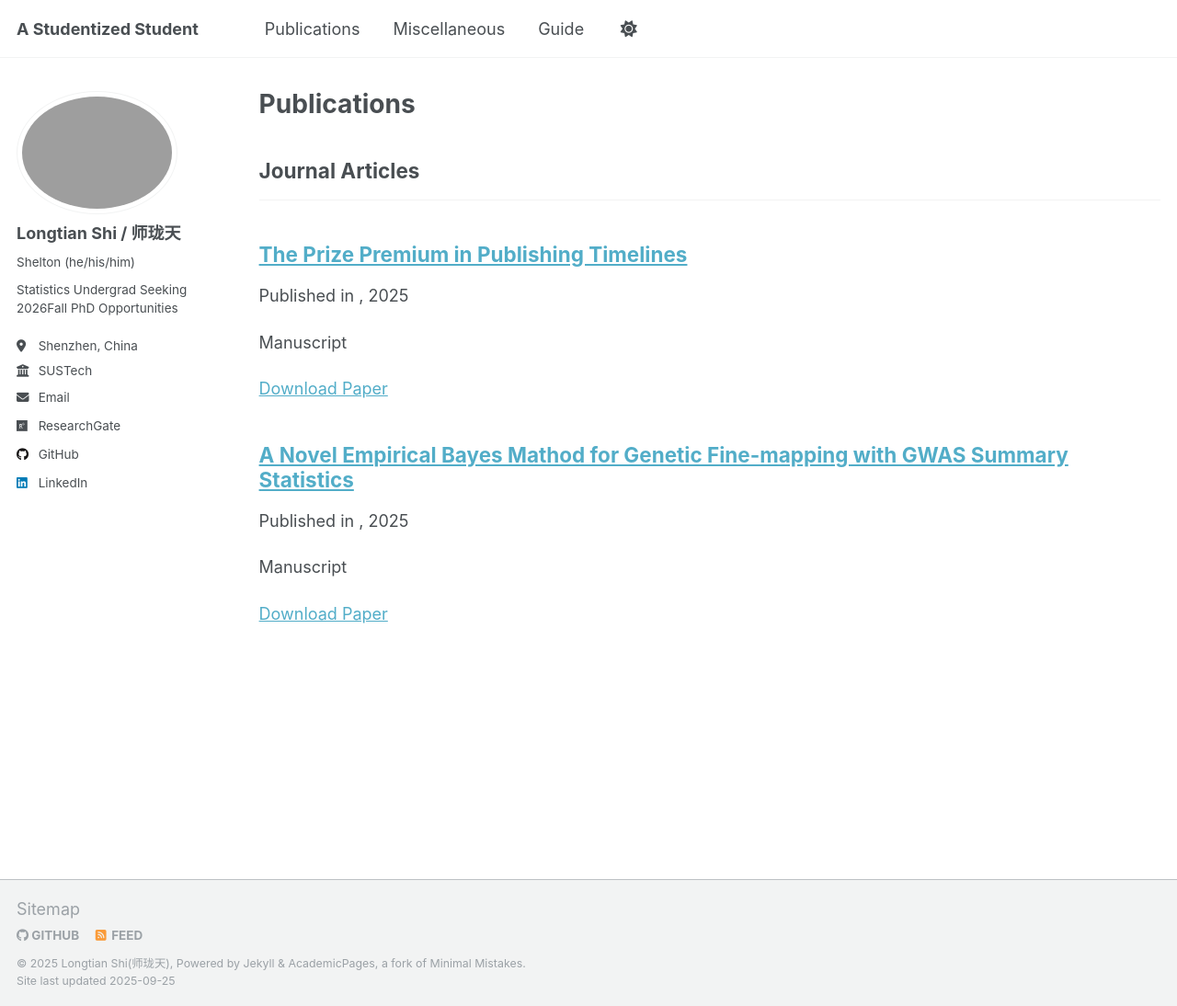
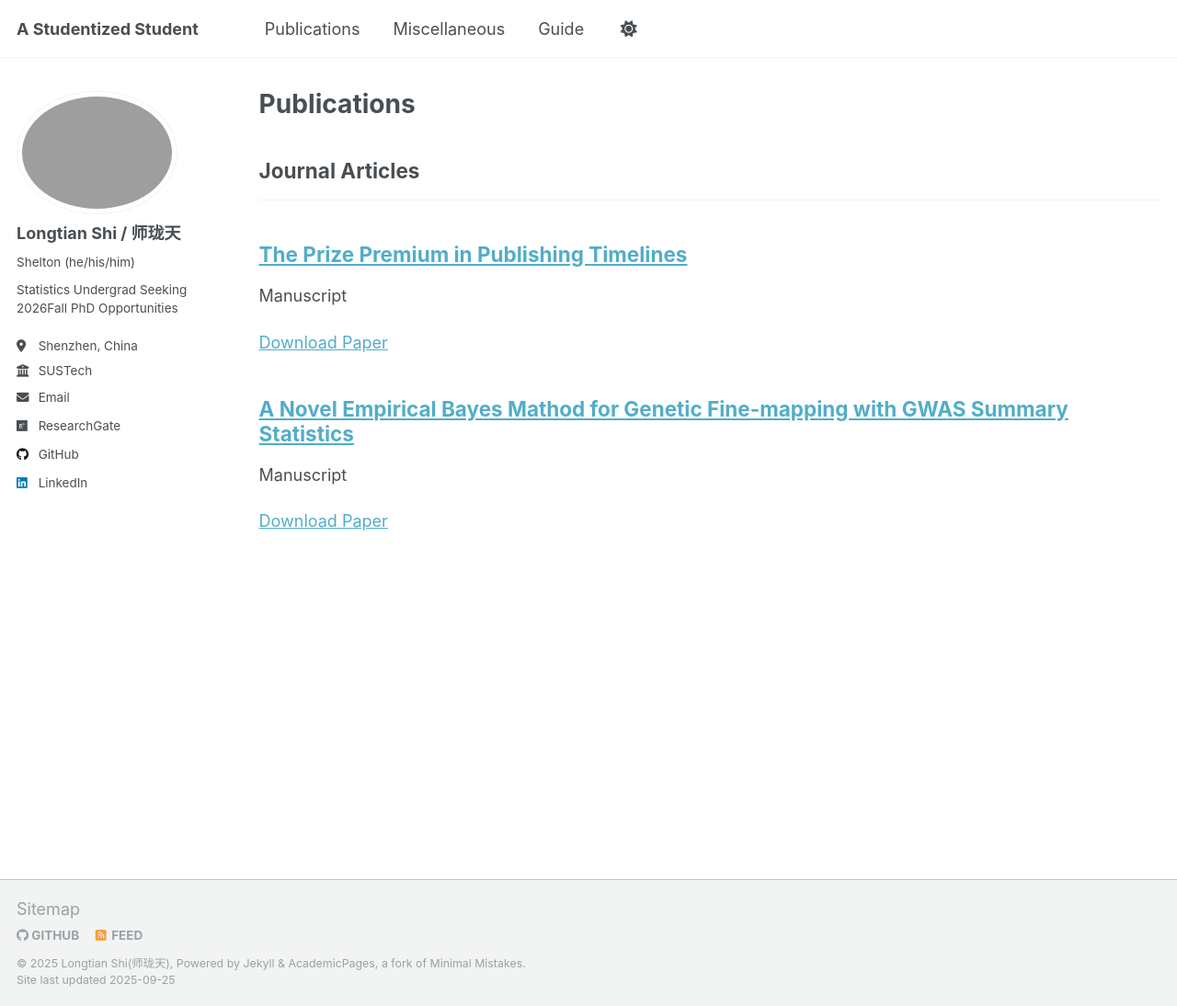
Before and after one commit to statslt/statslt.github.io, a Jekyll site: the page built from _pages/publications.html, in a window 1280 px wide and 1094 px high. Shown: the whole window at 92% size. Built offline with Jekyll 4.4.1, drawn with Linux system fonts in a browser that asks for light colours.

Commit message:
Update archive-single.html
Signed-off-by: shelton <124960483+statslt@users.noreply.github.com>

```diff
--- a/_includes/archive-single.html
+++ b/_includes/archive-single.html
@@ -41,7 +41,9 @@
         {% if post.collection == 'teaching' %}
           <p> {{ post.type }}, <i>{{ post.venue }}</i>, {{ post.date | default: "1900-01-01" | date: "%Y" }} </p>
         {% elsif post.collection == 'publications' %}
-          <p>Published in <i>{{ post.venue }}</i>, {{ post.date | default: "1900-01-01" | date: "%Y" }} </p>
+          {% if post.venue and post.venue != "" %}
+            <p>Published in <i>{{ post.venue }}</i>, {{ post.date | default: "1900-01-01" | date: "%Y" }} </p>
+          {% endif %}
         {% elsif post.date %}
          <p class="page__date"><strong><i class="fa fa-fw fa-calendar" aria-hidden="true"></i> {{ site.data.ui-text[site.locale].date_label | default: "Published:" }}</strong> <time datetime="{{ post.date | default: "1900-01-01" | date_to_xmlschema }}">{{ post.date | default: "1900-01-01" | date: "%B %d, %Y" }}</time></p>
         {% endif %}
```
